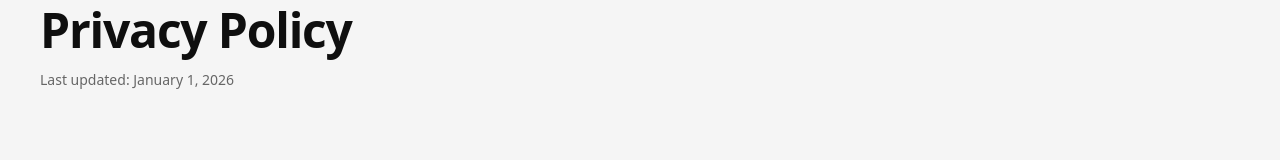
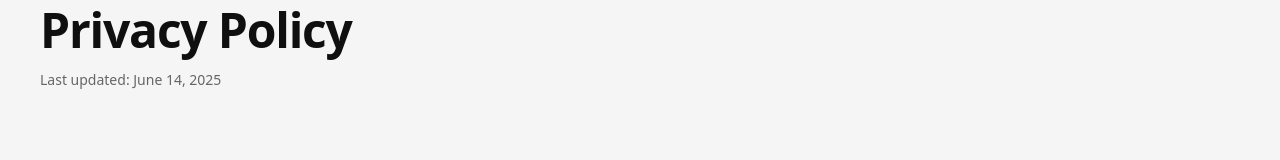
Before and after one commit to mimrank630-apps/zevrian-site, a Next.js app: page /privacy-policy in a window 1280 px wide. Shown: the part 191-351 px from the top of the page. Built offline with nearby package versions, Linux system fonts and the light colour scheme; no server answers.

Commit message:
fix: update legal page dates to June 14, 2025 (site launch date)

```diff
--- a/src/app/privacy-policy/page.tsx
+++ b/src/app/privacy-policy/page.tsx
@@ -10,7 +10,7 @@ export const metadata: Metadata = {
 
 export default function PrivacyPolicyPage() {
   return (
-    <LegalLayout title="Privacy Policy" updated="January 1, 2026">
+    <LegalLayout title="Privacy Policy" updated="June 14, 2025">
       <p className="text-sm leading-relaxed">
         This Privacy Policy describes how {siteConfig.legalName}
         (&ldquo;{siteConfig.name},&rdquo; &ldquo;we,&rdquo; &ldquo;us,&rdquo; or
--- a/src/app/terms-of-service/page.tsx
+++ b/src/app/terms-of-service/page.tsx
@@ -10,7 +10,7 @@ export const metadata: Metadata = {
 
 export default function TermsOfServicePage() {
   return (
-    <LegalLayout title="Terms of Service" updated="January 1, 2026">
+    <LegalLayout title="Terms of Service" updated="June 14, 2025">
       <p className="text-sm leading-relaxed">
         These Terms of Service (&ldquo;Terms&rdquo;) govern your access to and
         use of {siteConfig.url}, operated by {siteConfig.legalName}
```
